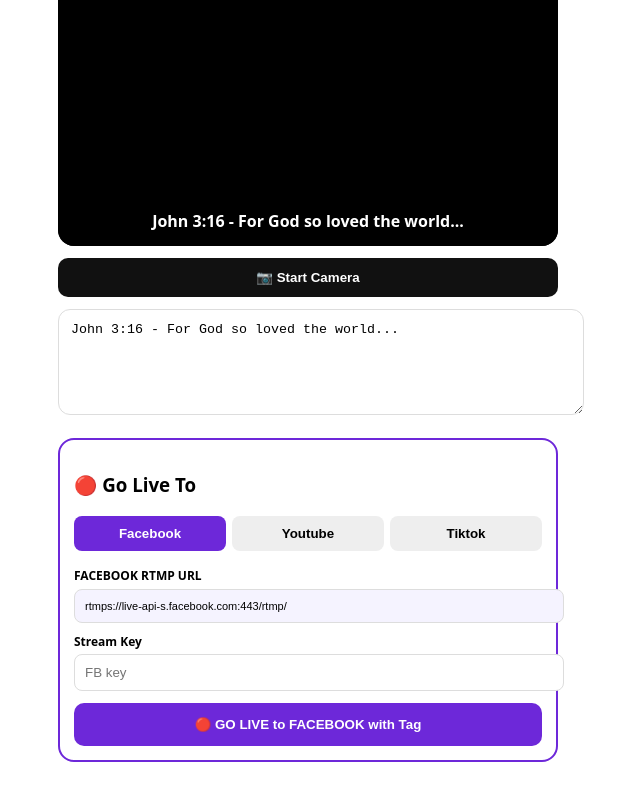
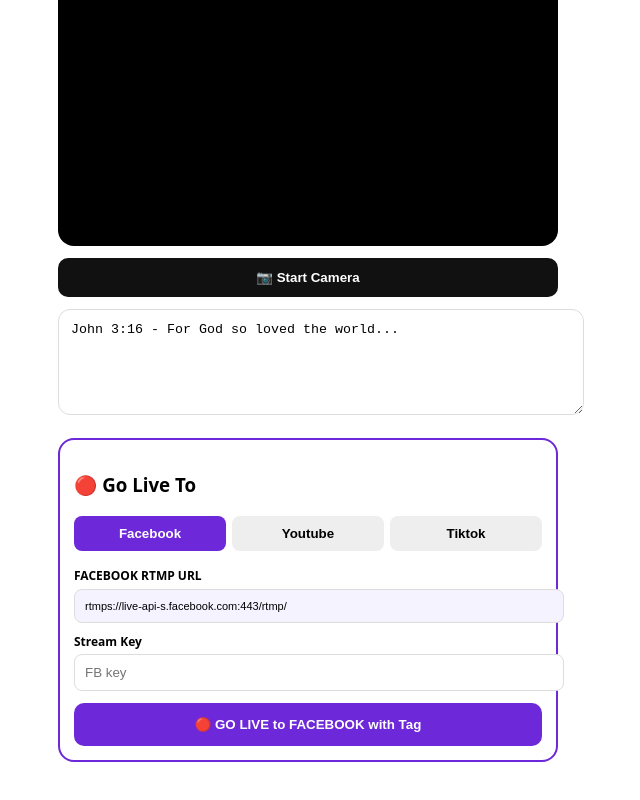
Before and after one commit to lokojagrocerymall/TagLive, a Next.js app: page /live in a window 1280 px wide. Shown: the part 732-1532 px from the top of the page, without its empty margins (332-972 px from the left). Built offline with nearby package versions, Linux system fonts and the light colour scheme.

Commit message:
Update page.tsx

```diff
--- a/app/live/page.tsx
+++ b/app/live/page.tsx
@@ -132,9 +132,7 @@ export default function Live(){
         <video ref={videoRef} muted playsInline style={{width:'100%', height:'100%', objectFit:'cover', display: isCam?'block':'none'}} />
         {!isCam && <div style={{color:'#fff', display:'flex', alignItems:'center', justifyContent:'center', height:400}}>Camera off</div>}
         <canvas ref={canvasRef} style={{position:'absolute', top:0, left:0, width:'100%', height:'100%', objectFit:'cover'}} />
-        <div style={{position:'absolute', bottom:0, left:0, right:0, background:'rgba(0,0,0,0.85)', color:'#fff', padding:14, textAlign:'center', fontWeight:800, zIndex:2}}>
-          {verse}
-        </div>
+
         {isLive && <div style={{position:'absolute', top:12, left:12, background:'#ef4444', color:'#fff', padding:'4px 10px', borderRadius:20, fontSize:12, fontWeight:900, zIndex:3}}>● LIVE {platform}</div>}
 
         {/* Camera controls on video */}
```
